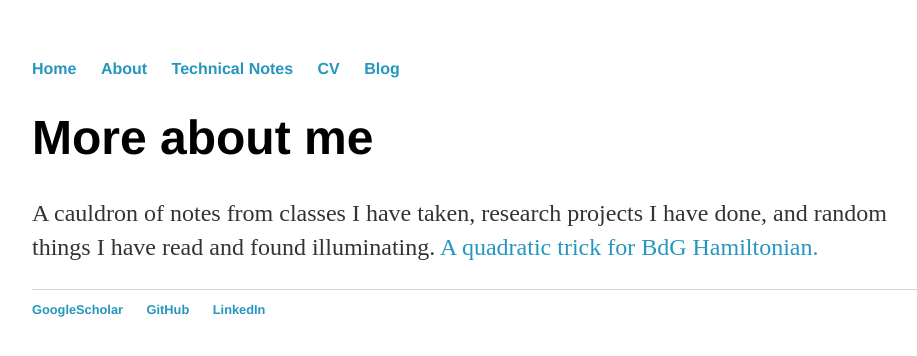
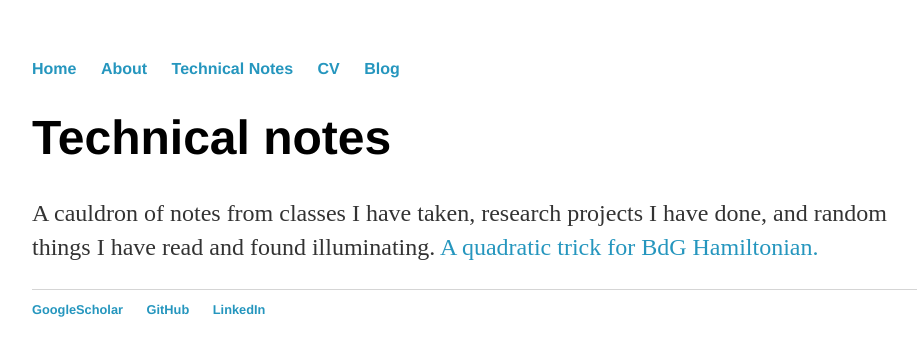
Before and after one commit to Leo-Lo/Leo-Lo.github.io, a Jekyll site: the page built from technical_notes/index.html, in a window 1280 px wide. Shown: the top 356 px of the page, without its empty margins (160-1077 px from the left). Built offline with Jekyll 4.4.1, drawn with Linux system fonts in a browser that asks for light colours.

Commit message:
Update index.html

```diff
--- a/technical_notes/index.html
+++ b/technical_notes/index.html
@@ -3,7 +3,7 @@ layout: default
 title: Technical notes
 ---
 <div class="blurb">
-	<h1> More about me </h1>
+	<h1> Technical notes </h1>
 	<p> A cauldron of notes from classes I have taken, research projects I have done, and random things I have read and found illuminating.
 
 		<a href="/technical_notes/Quadratic_trick_for_BdG_Hamiltonian.pdf" target="_blank">A quadratic trick for BdG Hamiltonian.</a>
```
